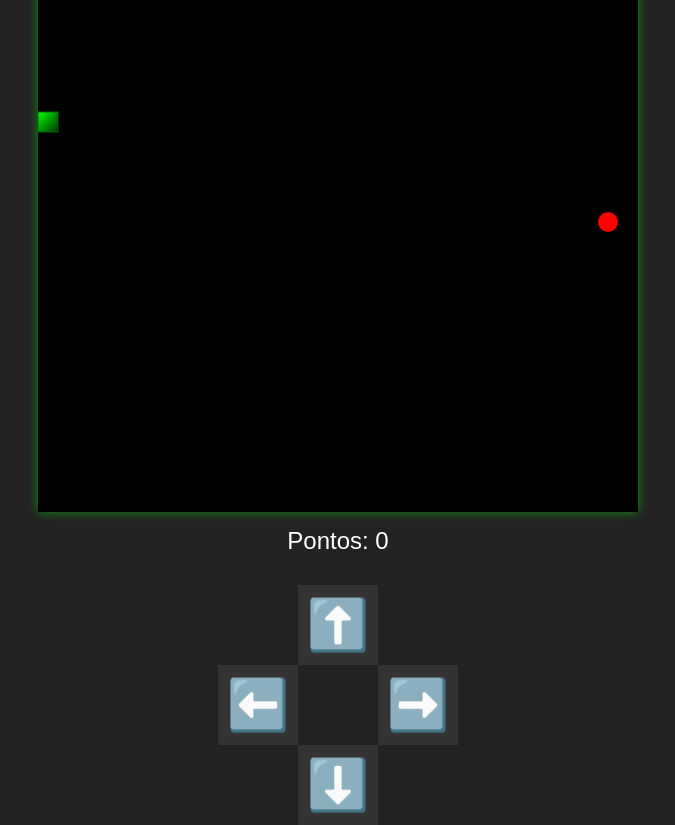
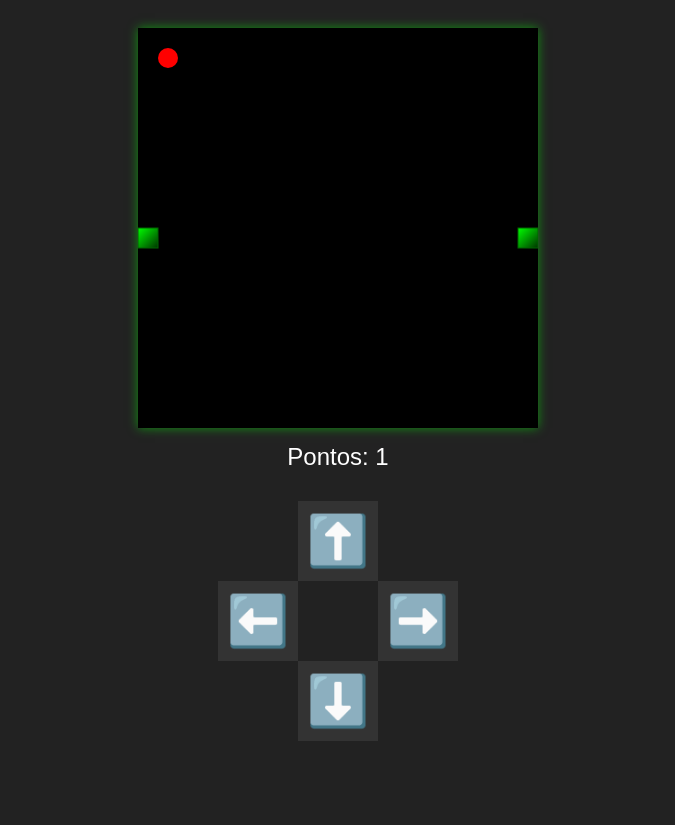
Before and after one commit to JosEduardoEFilho/00_zueria, a plain HTML site: page index.html in a window 1280 px wide. Shown: the whole page, without its empty margins (302-977 px from the left). After the commit the page ends 800 px from the top, so only its background shows below. Drawn offline with Linux system fonts and the light colour scheme.

Commit message:
Correção

```diff
--- a/index.html
+++ b/index.html
@@ -46,8 +46,8 @@
     </style>
 </head>
 <body>
-
-    <canvas id="gameCanvas" width="600" height="600"></canvas>
+    <p></p>
+    <canvas id="gameCanvas" width="400" height="400"></canvas>
     <div id="score">Pontos: 0</div>
     <div class="controls">
         <button onclick="changeDirection('up')">⬆️</button>
@@ -64,9 +64,10 @@
         const ctx = canvas.getContext("2d");
         const scoreDisplay = document.getElementById("score");
 
+        const gridSize = 20; // Definindo o tamanho da grade corretamente
         let snake = [{ x: 200, y: 200 }];
         let direction = "right";
-        let food = { x: Math.floor(Math.random() * 30) * 20, y: Math.floor(Math.random() * 30) * 20 };
+        let food = generateFood();
         let score = 0;
         let speed = 100;
         let interval;
@@ -74,34 +75,34 @@
         function drawSnake() {
             ctx.fillStyle = "lime";
             ctx.strokeStyle = "darkgreen";
-            snake.forEach((segment, index) => {
-                let gradient = ctx.createLinearGradient(segment.x, segment.y, segment.x + 20, segment.y + 20);
+            snake.forEach((segment) => {
+                let gradient = ctx.createLinearGradient(segment.x, segment.y, segment.x + gridSize, segment.y + gridSize);
                 gradient.addColorStop(0, "#00ff00");
                 gradient.addColorStop(1, "#003300");
                 ctx.fillStyle = gradient;
-                ctx.fillRect(segment.x, segment.y, 20, 20);
-                ctx.strokeRect(segment.x, segment.y, 20, 20);
+                ctx.fillRect(segment.x, segment.y, gridSize, gridSize);
+                ctx.strokeRect(segment.x, segment.y, gridSize, gridSize);
             });
         }
 
         function drawFood() {
             ctx.fillStyle = "red";
             ctx.beginPath();
-            ctx.arc(food.x + 10, food.y + 10, 10, 0, Math.PI * 2);
+            ctx.arc(food.x + gridSize / 2, food.y + gridSize / 2, gridSize / 2, 0, Math.PI * 2);
             ctx.fill();
         }
 
         function moveSnake() {
             let head = { ...snake[0] };
-            if (direction === "right") head.x += 20;
-            if (direction === "left") head.x -= 20;
-            if (direction === "up") head.y -= 20;
-            if (direction === "down") head.y += 20;
+            if (direction === "right") head.x += gridSize;
+            if (direction === "left") head.x -= gridSize;
+            if (direction === "up") head.y -= gridSize;
+            if (direction === "down") head.y += gridSize;
 
             // Teletransporte nas bordas
-            if (head.x < 0) head.x = canvas.width - 30;
+            if (head.x < 0) head.x = canvas.width - gridSize;
             if (head.x >= canvas.width) head.x = 0;
-            if (head.y < 0) head.y = canvas.height - 30;
+            if (head.y < 0) head.y = canvas.height - gridSize;
             if (head.y >= canvas.height) head.y = 0;
 
             // Verifica colisão com o próprio corpo
@@ -115,7 +116,7 @@
             if (head.x === food.x && head.y === food.y) {
                 score += 1;
                 scoreDisplay.textContent = "Pontos: " + score;
-                food = { x: Math.floor(Math.random() * 30) * 20, y: Math.floor(Math.random() * 30) * 20 };
+                food = generateFood();
 
                 if (score % 5 === 0) {
                     increaseSpeed();
@@ -155,6 +156,7 @@
             if (newDirection === "left" && direction !== "right") direction = "left";
             if (newDirection === "up" && direction !== "down") direction = "up";
             if (newDirection === "down" && direction !== "up") direction = "down";
+            moveSnake(); // Faz a cobra se mover imediatamente após mudar a direção
         }
 
         document.addEventListener("keydown", event => {
@@ -164,6 +166,13 @@
             if (event.key === "ArrowDown") changeDirection("down");
         });
 
+        function generateFood() {
+            return {
+                x: Math.floor(Math.random() * (canvas.width / gridSize)) * gridSize,
+                y: Math.floor(Math.random() * (canvas.height / gridSize)) * gridSize
+            };
+        }
+
         interval = setInterval(gameLoop, speed);
     </script>
 </body>
```
